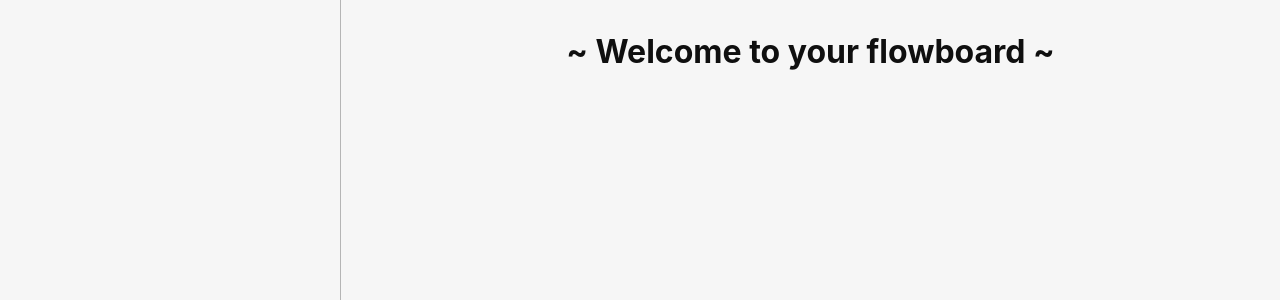
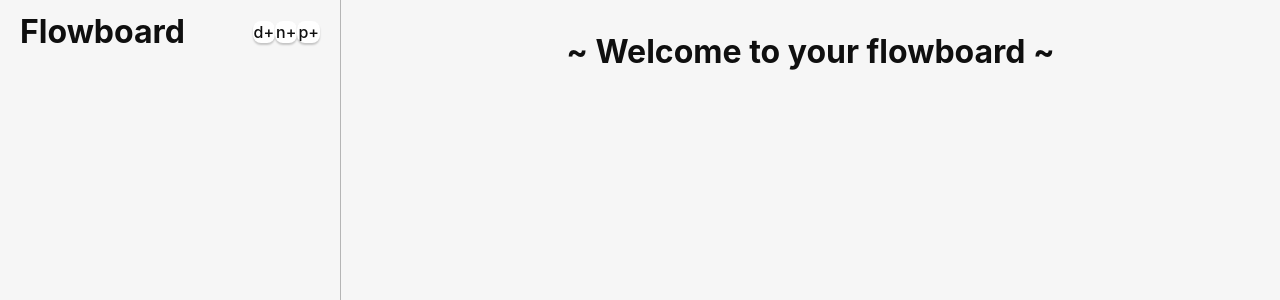
Before and after one commit to AntoineRR/flowboard, a Vue app: page / in a window 1280 px wide. Shown: the top 300 px of the page. Built offline with nearby package versions, Linux system fonts and the light colour scheme.

Commit message:
feat: improve sidebar

```diff
--- a/src/App.vue
+++ b/src/App.vue
@@ -1,25 +1,61 @@
-<script setup>
-import { ref } from "vue";
+<script setup lang="ts">
+import { ref, onMounted } from "vue";
 import { invoke } from "@tauri-apps/api/tauri";
 
 import TreeView from "./components/TreeView.vue";
 import ContentView from "./components/content/ContentView.vue";
 
 let contentId = ref()
+let treeData = ref();
 
 async function saveBoard() {
   await invoke("save_board");
 }
 
-function changeContentId(id) {
+async function addElement(type: string, name: string, parentId: number) {
+  if (type === "Directory") {
+    await invoke("add_directory", { name, parentId });
+  } else if (type === "Note") {
+    await invoke("add_note", { name, parentId });
+  } else if (type === "Project") {
+    await invoke("add_project", { name, parentId });
+  }
+  updateTree();
+  saveBoard();
+}
+
+function changeContentId(id: number) {
   contentId.value = id;
 }
+
+function updateTree() {
+  invoke("get_board_tree").then((data) => {
+    treeData.value = data;
+    console.log(data);
+  }).catch((err) => {
+    console.log(err);
+  });
+}
+
+onMounted(async () => {
+  updateTree();
+})
+
 </script>
 
 <template>
   <div class="container">
     <div class="sidebar">
-      <TreeView class="tree" @save-board="saveBoard" @load-content="changeContentId" />
+      <div class="title">
+        <h1>Flowboard</h1>
+        <div>
+          <button type="button" @click="addElement('Directory', 'new directory', 0)">d+</button>
+          <button type="button" @click="addElement('Note', 'new note', 0)">n+</button>
+          <button type="button" @click="addElement('Project', 'new project', 0)">p+</button>
+        </div>
+      </div>
+      <TreeView class="tree" :tree-data="treeData" @add-element="addElement" @save-board="saveBoard"
+        @load-content="changeContentId" />
     </div>
     <div class="main">
       <ContentView :id="contentId" @save-board="saveBoard" />
@@ -27,7 +63,7 @@ function changeContentId(id) {
   </div>
 </template>
 
-<style scoped>
+<style scoped lang="scss">
 .container {
   display: flex;
   flex-direction: row;
@@ -42,6 +78,17 @@ function changeContentId(id) {
   left: 0;
   bottom: 0;
   overflow-y: auto;
+
+  .title {
+    display: flex;
+    flex-direction: row;
+    justify-content: space-between;
+    margin-bottom: 20px;
+
+    div button {
+      padding: 0px;
+    }
+  }
 }
 
 .tree {
--- a/src/components/TreeItem.vue
+++ b/src/components/TreeItem.vue
@@ -1,7 +1,5 @@
 <script setup lang="ts">
-defineProps({
-  model: null
-})
+defineProps({ model: null })
 </script>
 
 <template>
@@ -15,15 +13,14 @@ defineProps({
           {{ model.name }}
         </p>
         <div v-if="model.node_type === 'Directory'">
-          <button type="button" @click="$emit('add-directory', 'new directory', model.id)">d+</button>
-          <button type="button" @click="$emit('add-note', 'new note', model.id)">n+</button>
-          <button type="button" @click="$emit('add-project', 'new project', model.id)">p+</button>
+          <button type="button" @click="$emit('add-element', 'Directory', 'new directory', model.id)">d+</button>
+          <button type="button" @click="$emit('add-element', 'Note', 'new note', model.id)">n+</button>
+          <button type="button" @click="$emit('add-element', 'Project', 'new project', model.id)">p+</button>
         </div>
       </div>
       <ul v-for="child in model.children" :key="child.id">
-        <TreeItem :model="child" @add-directory="(name, id) => $emit('add-directory', name, id)"
-          @add-note="(name, id) => $emit('add-note', name, id)"
-          @add-project="(name, id) => $emit('add-project', name, id)" @load-content="(id) => $emit('load-content', id)" />
+        <TreeItem :model="child" @add-element="(type, name, id) => $emit('add-element', type, name, id)"
+          @load-content="(id) => $emit('load-content', id)" />
       </ul>
     </div>
   </li>
--- a/src/components/TreeView.vue
+++ b/src/components/TreeView.vue
@@ -1,55 +1,28 @@
 <script setup lang="ts">
-import { onMounted, ref } from 'vue'
 import TreeItem from './TreeItem.vue'
-import { invoke } from "@tauri-apps/api/tauri";
 
-let treeData = ref();
-
-const emit = defineEmits(['save-board', 'load-content'])
-
-function updateTree() {
-  invoke("get_board_tree").then((data) => {
-    treeData.value = data;
-  }).catch((err) => {
-    console.log(err);
-  });
-}
-
-async function addDirectory(name: string, parentId: number) {
-  await invoke("add_directory", { name, parentId });
-  updateTree();
-  emit('save-board')
-}
-
-async function addNote(name: string, parentId: number) {
-  await invoke("add_note", { name, parentId });
-  updateTree();
-  emit('save-board')
-}
-
-async function addProject(name: string, parentId: number) {
-  await invoke("add_project", { name, parentId });
-  updateTree();
-  emit('save-board')
-}
-
-onMounted(async () => {
-  updateTree();
-})
+defineProps({ treeData: null })
 </script>
 
 <template>
   <ul>
-    <TreeItem :model="treeData" @add-directory="addDirectory" @add-note="addNote" @add-project="addProject"
-      @load-content="(id: number) => $emit('load-content', id)">
-    </TreeItem>
+    <div v-if="!!treeData" v-for="item in treeData.children" :key="item.id">
+      <TreeItem :model="item" @add-element="(type, name, id) => $emit('add-element', type, name, id)"
+        @load-content="(id: number) => $emit('load-content', id)">
+      </TreeItem>
+    </div>
   </ul>
 </template>
 
-<style scoped>
+<style scoped lang="scss">
 ul {
-  list-style-type: none;
-  padding: 0;
-  margin: 0;
+  padding-inline-start: 0;
+
+  div {
+    list-style-type: none;
+    padding: 0;
+    margin: 0;
+    margin-top: 5px;
+  }
 }
 </style>
```
